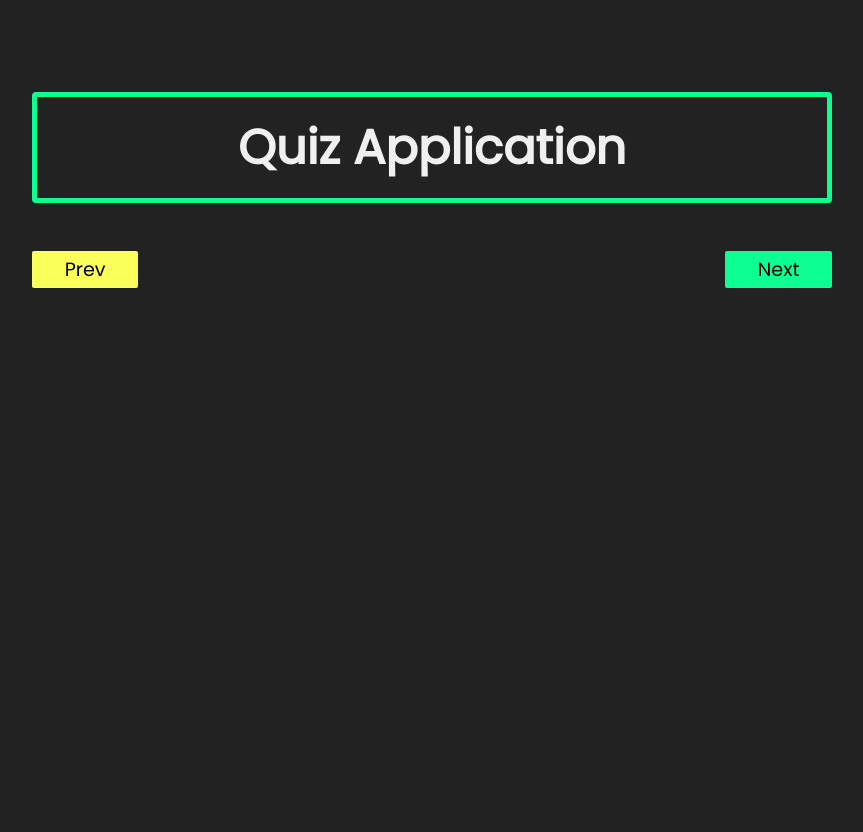
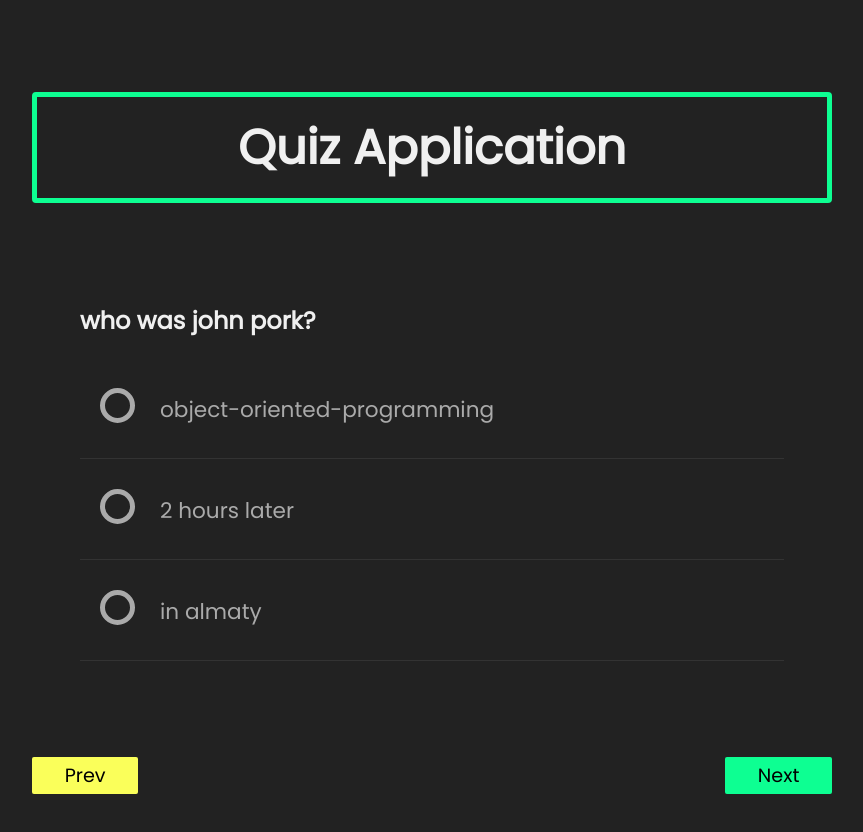
Before and after one commit to CyberButton/client, a React (Create React App) app: page /quiz in a window 1280 px wide. Shown: the top 832 px of the page, without its empty margins (208-1071 px from the left). Built offline with nearby package versions, Linux system fonts and the light colour scheme.

Commit message:
questions component

```diff
--- /dev/null
+++ b/src/components/Questions.js
@@ -0,0 +1,44 @@
+import React, { useEffect, useState } from "react";
+import data from "../database/data";
+
+export default function Questions() {
+
+    useEffect(()=>{
+        console.log(data)
+    })
+
+    const question = data[0]
+
+    const [checked, setChecked] = useState(false)
+
+    function onSelect() {
+        //setChecked(!checked)
+        console.log("radio button onchange")
+    }
+
+    return(
+        <div className="questions">
+            <h2 className="text-light">{question.question}</h2>
+
+            <ul key={question.id}>
+                {
+                    question.options.map((q, i) => (
+                        <li key={i}>
+                            <input
+                                type="radio"
+                                value={false}
+                                name="options"
+                                id={`q${i}-option`}
+                                onChange={onSelect()}
+                            >
+                            </input>
+
+                            <label className="text-primary" htmlFor={`q${i}-option`}>{q}</label>
+                            <div className="check"></div>
+                        </li>
+                    ))
+                }
+            </ul>
+        </div>
+    )
+}
--- a/src/components/Quiz.js
+++ b/src/components/Quiz.js
@@ -1,4 +1,5 @@
 import React from "react";
+import Questions from "./Questions";
 
 export default function Quiz() {
     /**prev button event handler */
@@ -16,6 +17,7 @@ export default function Quiz() {
             <h1 className="title text-light">Quiz Application</h1>
 
             {/* display questions */}
+            <Questions></Questions>
 
             <div className="grid">
                 <button className="btn prev" onClick={onPrev}>Prev</button>
--- /dev/null
+++ b/src/database/data.js
@@ -0,0 +1,47 @@
+export default [
+    {
+        id : 1,
+        question : "who was john pork?",
+        options : [
+            'object-oriented-programming',
+            '2 hours later',
+            'in almaty'
+        ]
+    },
+    {
+        id : 2,
+        question : "who was john pork? 22",
+        options : [
+            'object-oriented-programming',
+            '2 hours later',
+            'in almaty'
+        ]
+    },
+    {
+        id : 3,
+        question : "who was john pork? 33",
+        options : [
+            'object-oriented-programming',
+            '2 hours later',
+            'in almaty'
+        ]
+    },
+    {
+        id : 4,
+        question : "who was john pork? 44",
+        options : [
+            'object-oriented-programming',
+            '2 hours later',
+            'in almaty'
+        ]
+    },
+    {
+        id : 5,
+        question : "who was john pork? 55",
+        options : [
+            'object-oriented-programming',
+            '2 hours later',
+            'in almaty'
+        ]
+    },
+]
```
